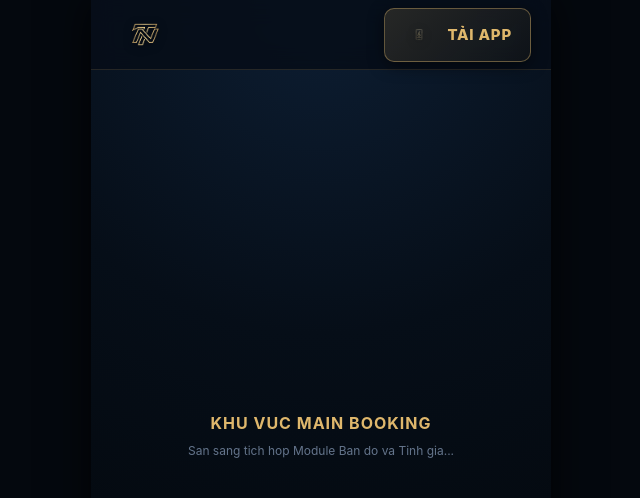
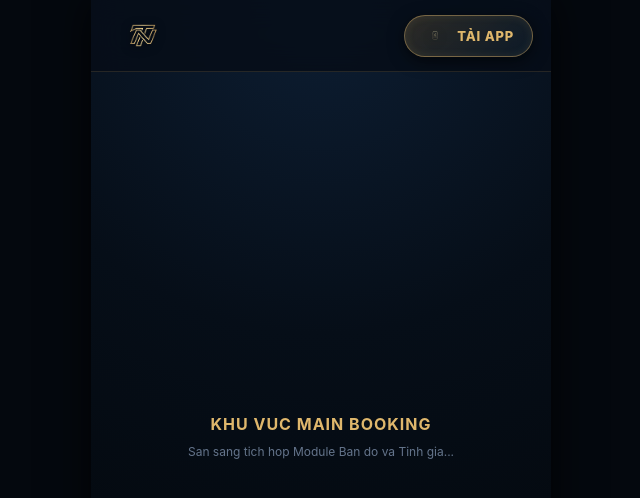
Before and after one commit to namutachi-webtachi/datxe, a website: page booking.html in a window 1280 px wide. Shown: the whole page, without its empty margins (319-959 px from the left). Drawn offline with Linux system fonts and the light colour scheme.

Commit message:
Update booking.css

```diff
--- a/css/booking.css
+++ b/css/booking.css
@@ -1,5 +1,5 @@
 /* ==========================================================================
-   BOOKING.CSS - GIAO DIEN DAT XE CHINH
+   BOOKING.CSS - GIAO DIEN DAT XE CHINH CHUAN CHUYEN CO MAT DAT
    Bang mau: Deep Navy #09131f, Gold #dfb76c, Red VF5 #dc2626
    ========================================================================== */
 
@@ -30,75 +30,79 @@ body {
   display: flex;
   flex-direction: column;
   position: relative;
-  box-shadow: 0 0 40px rgba(0,0,0,0.8);
+  box-shadow: 0 0 40px rgba(0, 0, 0, 0.8);
 }
 
 /* ==========================================================================
-   HEADER NAVIGATION (LOGO & NUT TAI APP)
+   HEADER NAVIGATION (LOGO & NUT TAI APP CAO CAP)
    ========================================================================== */
 .top-nav {
   width: 100%;
-  height: 70px;
+  height: 72px;
   display: flex;
   align-items: center;
   justify-content: space-between;
-  padding: 0 20px;
+  padding: 0 18px;
   border-bottom: 1px solid rgba(223, 183, 108, 0.15);
   background: rgba(6, 14, 24, 0.85);
-  backdrop-filter: blur(12px);
+  backdrop-filter: blur(14px);
   z-index: 100;
 }
 
-/* Logo TN - Nhan 5 lan de xoa cache */
 .nav-logo {
   height: 38px;
   width: auto;
   object-fit: contain;
   cursor: pointer;
-  filter: drop-shadow(0 2px 4px rgba(0,0,0,0.8));
+  filter: drop-shadow(0 2px 5px rgba(0, 0, 0, 0.8));
   transition: transform 0.2s ease;
 }
 
 .nav-logo:active {
-  transform: scale(0.9);
+  transform: scale(0.92);
 }
 
-/* Nut Tai App - Giau di neu da cai dat */
+/* NUT TAI APP FORM VIEN THUOC TO, DAM TAY, SANG TRONG */
 .nav-install-btn {
   display: flex;
   align-items: center;
-  gap: 12px; /* Tang khoang cach giua icon va chu */
-  background: linear-gradient(135deg, rgba(223, 183, 108, 0.15) 0%, rgba(166, 124, 46, 0.05) 100%);
-  border: 1px solid rgba(223, 183, 108, 0.4);
-  padding: 10px 18px; /* Cho nut to va dai hon */
-  border-radius: 10px;
+  gap: 10px;
+  background: linear-gradient(135deg, rgba(223, 183, 108, 0.18) 0%, rgba(13, 27, 42, 0.9) 100%);
+  border: 1px solid rgba(223, 183, 108, 0.45);
+  padding: 8px 18px;
+  border-radius: 999px;
   cursor: pointer;
-  transition: background 0.2s ease, transform 0.2s ease;
-  box-shadow: 0 4px 15px rgba(0,0,0,0.5); /* Them do bong cho nut */
+  backdrop-filter: blur(10px);
+  box-shadow: 0 4px 16px rgba(0, 0, 0, 0.6), inset 0 0 10px rgba(223, 183, 108, 0.1);
+  transition: all 0.25s cubic-bezier(0.175, 0.885, 0.32, 1.275);
 }
 
 .nav-install-btn:active {
   transform: scale(0.95);
-  background: rgba(223, 183, 108, 0.25);
+  background: rgba(223, 183, 108, 0.28);
+  border-color: #dfb76c;
 }
 
-/* Icon rieng de Chu tich de dang thay the anh */
+/* ICON PHONG TO CAN DOI, NET CANG */
 .install-icon-img {
-  width: 32px;  /* TANG KICH THUOC TU 18px LEN 32px */
-  height: 32px;
+  width: 24px;
+  height: 24px;
   object-fit: contain;
-  filter: drop-shadow(0 2px 4px rgba(0,0,0,0.8));
+  filter: drop-shadow(0 2px 4px rgba(0, 0, 0, 0.8));
+  flex-shrink: 0;
 }
 
+/* CHU TO RO, SANG TRONG */
 .install-text {
-  font-size: 15px; /* Tang size chu de can doi voi icon 32px */
+  font-size: 13px;
   font-weight: 800;
   color: #dfb76c;
   letter-spacing: 0.8px;
+  text-transform: uppercase;
 }
 
 /* ==========================================================================
-   KHU VUC NOI DUNG CHINH (SE CODE TIEP O CAC MODULE SAU)
+   KHU VUC NOI DUNG CHINH
    ========================================================================== */
 .main-content {
   flex: 1;
```
